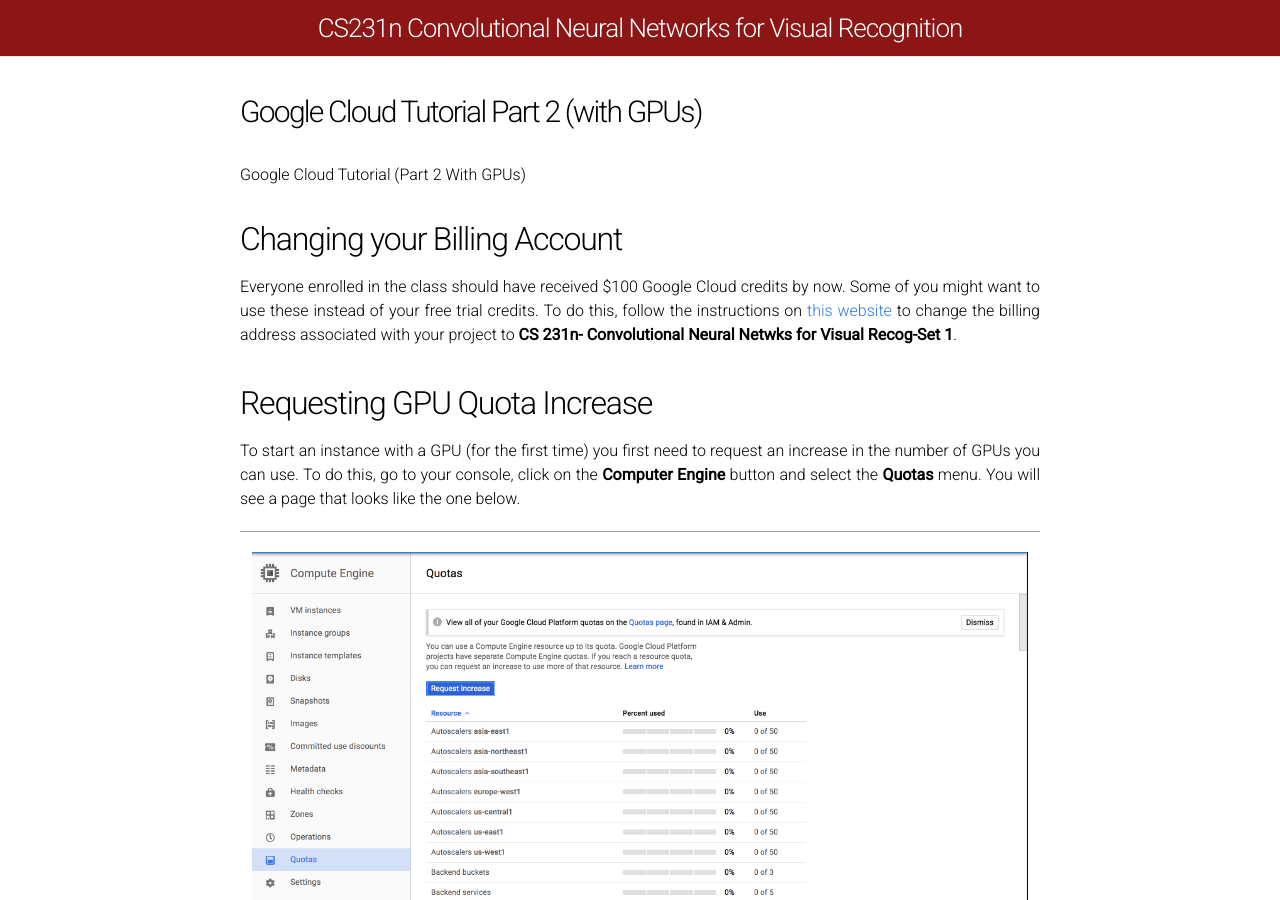
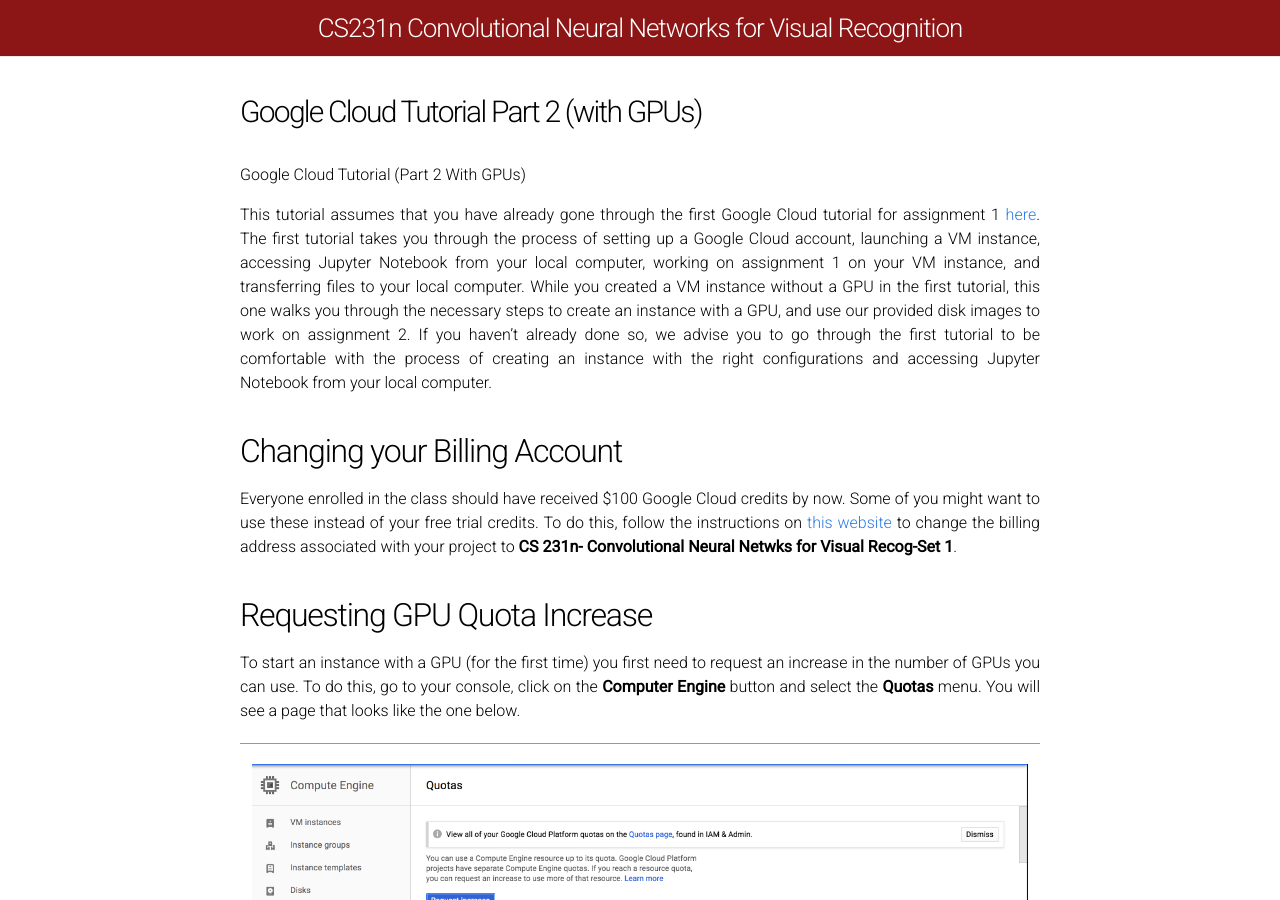
Before and after one commit to cs231n/cs231n.github.io, a Jekyll site: the page built from assignment2_google_cloud.md, in a window 1280 px wide and 900 px high. Built offline with Jekyll 4.4.1, drawn with Linux system fonts in a browser that asks for light colours; some of the changed text lies outside the part shown.

Commit message:
transferring files to computer, do first tutorial

```diff
--- a/assignment2_google_cloud.md
+++ b/assignment2_google_cloud.md
@@ -4,6 +4,7 @@
 permalink: /gce-tutorial-gpus/
 ---
 # Google Cloud Tutorial (Part 2 With GPUs) #
+This tutorial assumes that you have already gone through the first Google Cloud tutorial for assignment 1 [here](http://cs231n.github.io/gce-tutorial/ "title"). The first tutorial takes you through the process of setting up a Google Cloud account, launching a VM instance, accessing Jupyter Notebook from your local computer, working on assignment 1 on your VM instance, and transferring files to your local computer. While you created a VM instance without a GPU in the first tutorial, this one walks you through the necessary steps to create an instance with a GPU, and use our provided disk images to work on assignment 2. If you haven't already done so, we advise you to go through the first tutorial to be comfortable with the process of creating an instance with the right configurations and accessing Jupyter Notebook from your local computer.
 
 ## Changing your Billing Account ##
 Everyone enrolled in the class should have received $100 Google Cloud credits by now. Some of you might want to use these instead of your free trial credits. To do this, follow the instructions on [this website](https://support.google.com/cloud/answer/6293499?hl=en "Title") to change the billing address associated with your project to **CS 231n- Convolutional Neural Netwks for Visual Recog-Set 1**.
@@ -77,3 +78,6 @@
 ### Getting started on Assignment 2 ###
 
 Get back to the Assignment 2 instructions [here](http://cs231n.github.io/assignments2017/assignment2/).
+
+## Transferring Files to Your Local Computer ##
+After following assignment 2 instructions to run the submission script and create assignment2.zip, you can download that file directly from Jupyter. To do this, go to Jupyter Notebook and click on the zip file (in this case assignment2.zip). The file will be downloaded to your local computer. You can also use the **gcloud compute copy-files** command to transfer files as discussed in the **Submission: Transferring Files From Your Instance To Your Computer** section in [the first GCE tutorial](http://cs231n.github.io/gce-tutorial/ "title").
```
